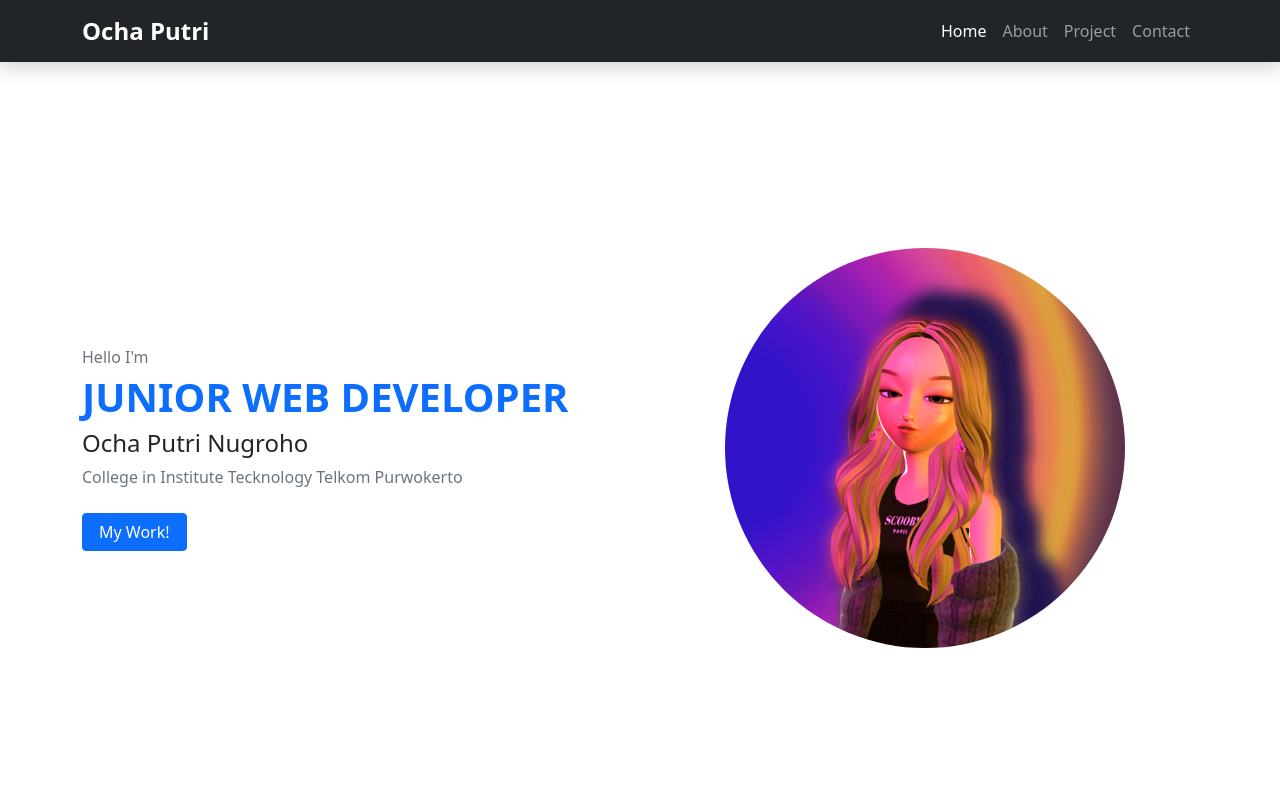
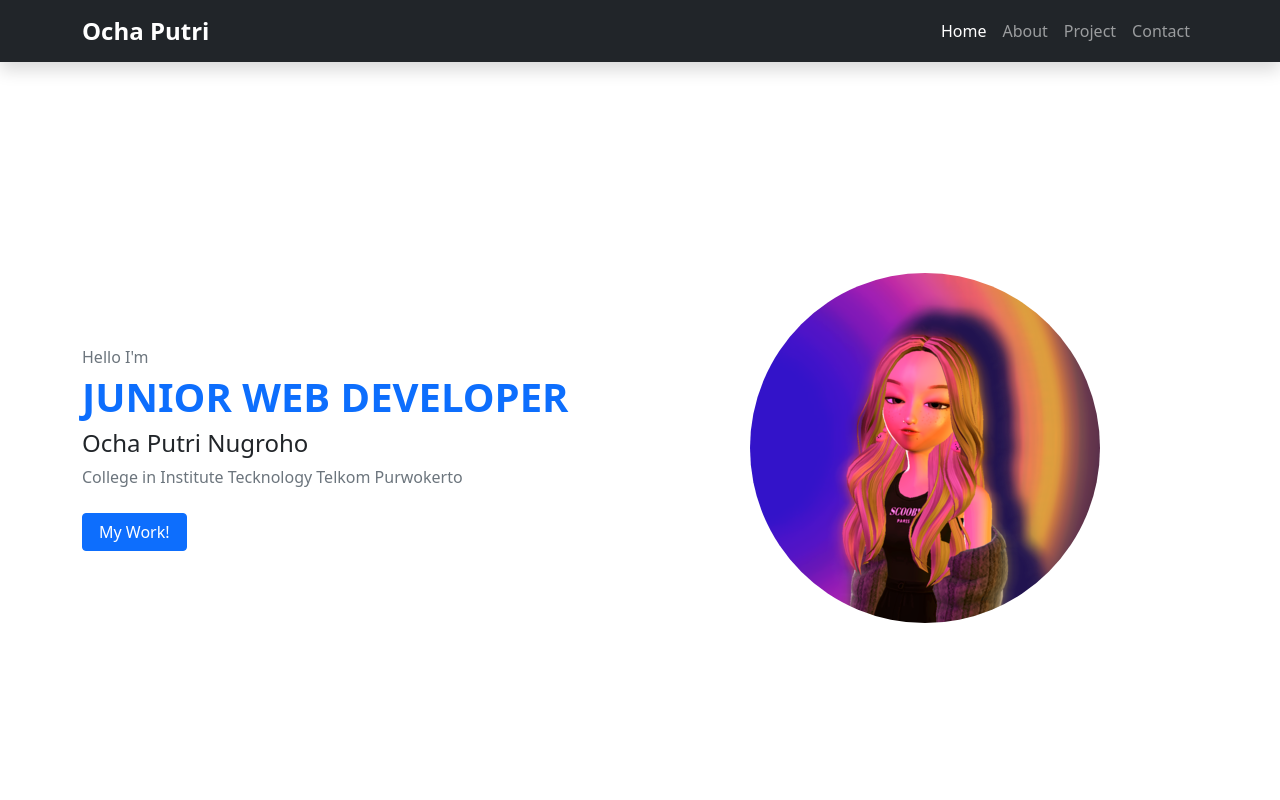
Before and after one commit to ochaputri/ochaputri.github.io, a plain HTML site: page index.html in a window 1280 px wide. Shown: the top 800 px of the page. Drawn offline with Linux system fonts and the light colour scheme.

Commit message:
merubah foto

```diff
--- a/index.html
+++ b/index.html
@@ -43,7 +43,7 @@
             <div class="row min-vh-100 align-items-center align-content-center">
                 <div class="col-md-6 mt-5 mt-md-0">
                     <div class="home-ig text-center">
-                        <img src="img/ocha4.png" class="rounded-circle" alt="profile " />
+                        <img src="img/ocha5.png" class="rounded-circle" alt="profile " />
                     </div>
                 </div>
                 <div class="col-md-6 mt-5 mt-md-0 order-md-first">
```
Also changed, not shown: img/ocha2.png (deleted), img/ocha3.png (deleted), img/ocha4.png (deleted), img/ocha5.png (added).
